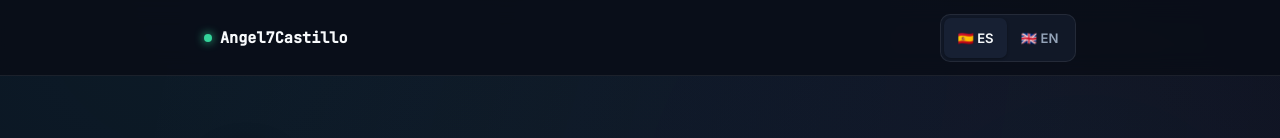
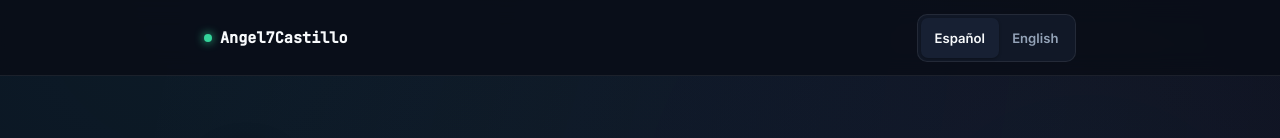
Before and after one commit to Angel7Castillo/Angel7Castillo, a plain HTML site: page index.html in a window 1280 px wide. Shown: the top 138 px of the page. Drawn offline with Linux system fonts and the light colour scheme; grey boxes are pictures that could not be loaded.

Commit message:
style(web): polish language switcher labels for Windows rendering and update roadmap

```diff
--- a/index.html
+++ b/index.html
@@ -581,8 +581,8 @@
       </div>
       <div class="nav-actions">
         <div class="lang-switch" role="group" aria-label="Selector de idioma / Language switcher">
-          <button type="button" class="lang-btn" id="btn-es" aria-label="Cambiar idioma a Español" aria-pressed="true" onclick="setLanguage('es')"><span aria-hidden="true">🇪🇸</span> ES</button>
-          <button type="button" class="lang-btn" id="btn-en" aria-label="Switch language to English" aria-pressed="false" onclick="setLanguage('en')"><span aria-hidden="true">🇬🇧</span> EN</button>
+          <button type="button" class="lang-btn" id="btn-es" aria-label="Cambiar idioma a Español" aria-pressed="true" onclick="setLanguage('es')">Español</button>
+          <button type="button" class="lang-btn" id="btn-en" aria-label="Switch language to English" aria-pressed="false" onclick="setLanguage('en')">English</button>
         </div>
       </div>
     </div>
```
Also changed, not shown: 1 other file.
